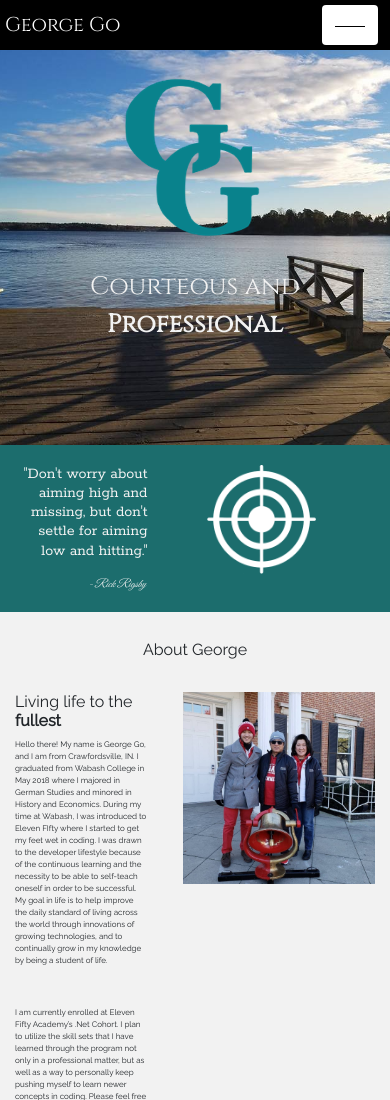
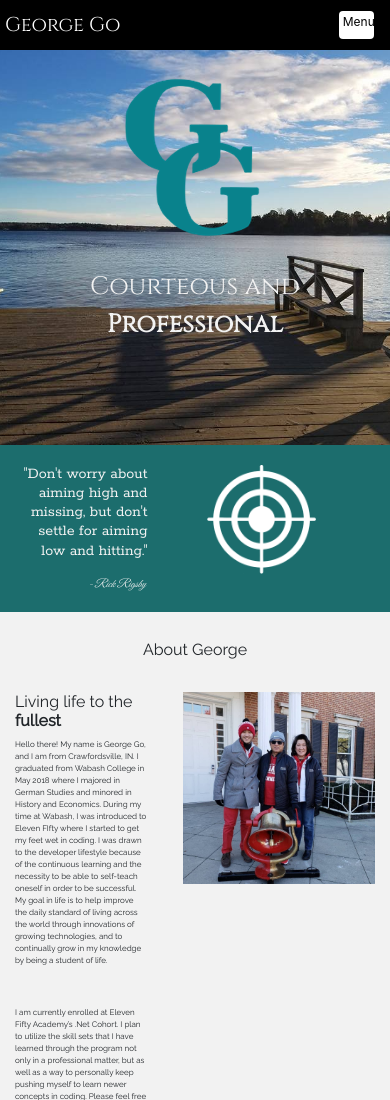
Before and after one commit to gngo2018/gngo2018.github.io, a plain HTML site: page index.html in a window 390 px wide. Shown: the top 1100 px of the page. Drawn offline with nearby package versions, Linux system fonts and the light colour scheme; a web font is replaced by a local one.

Commit message:
More Mobile Friendly

```diff
--- a/css/education.css
+++ b/css/education.css
@@ -19,7 +19,7 @@
 #resumeEducation{
     width:10%;
 }
-@media only screen and (max-width: 600px){
+@media only screen and (max-width: 550px){
     #education h1{
         font-size: 100%;
     }
--- a/css/navbar.css
+++ b/css/navbar.css
@@ -12,11 +12,10 @@ nav {
 }
 .navbar-toggler{
     background-color: white;
-    color:white;
-    margin-right: 2%;
-}
-.line{
-    background-color:black;
+    color:black;
+    margin-right: 3%;
+    font-size:75%;
+    padding-left:.65%;
 }
 .navbar{
     position: fixed;
--- a/css/project.css
+++ b/css/project.css
@@ -14,7 +14,7 @@
 .project p{
     text-align: center;
 }
- @media only screen and (max-width: 600px){
+ @media only screen and (max-width: 550px){
     #projects h1{
         font-size: 100%;
     }
--- a/index.html
+++ b/index.html
@@ -29,7 +29,7 @@
     <a class="navbar-brand" href="#">George Go</a>
     <button class="navbar-toggler" type="button" data-toggle="collapse" data-target="#navbarSupportedContent"
       aria-controls="navbarSupportedContent" aria-expanded="false" aria-label="Toggle navigation">
-      <span class="navbar-toggler-icon"><hr class="line"></span>
+      <span class="navbar-toggler-icon"><p id="menu">Menu</p></span>
     </button>
 
     <div class="collapse navbar-collapse" id="navbarSupportedContent">
```
